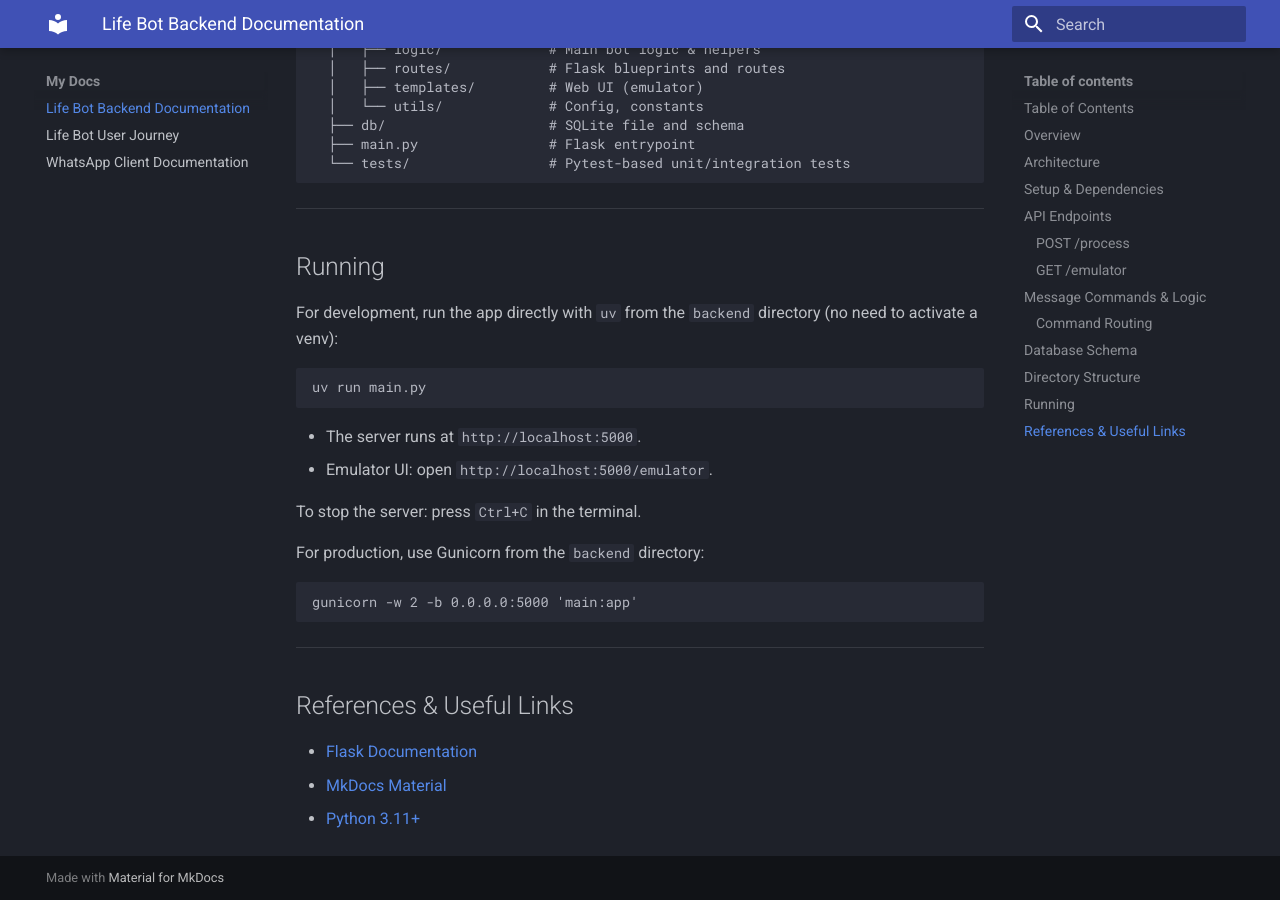
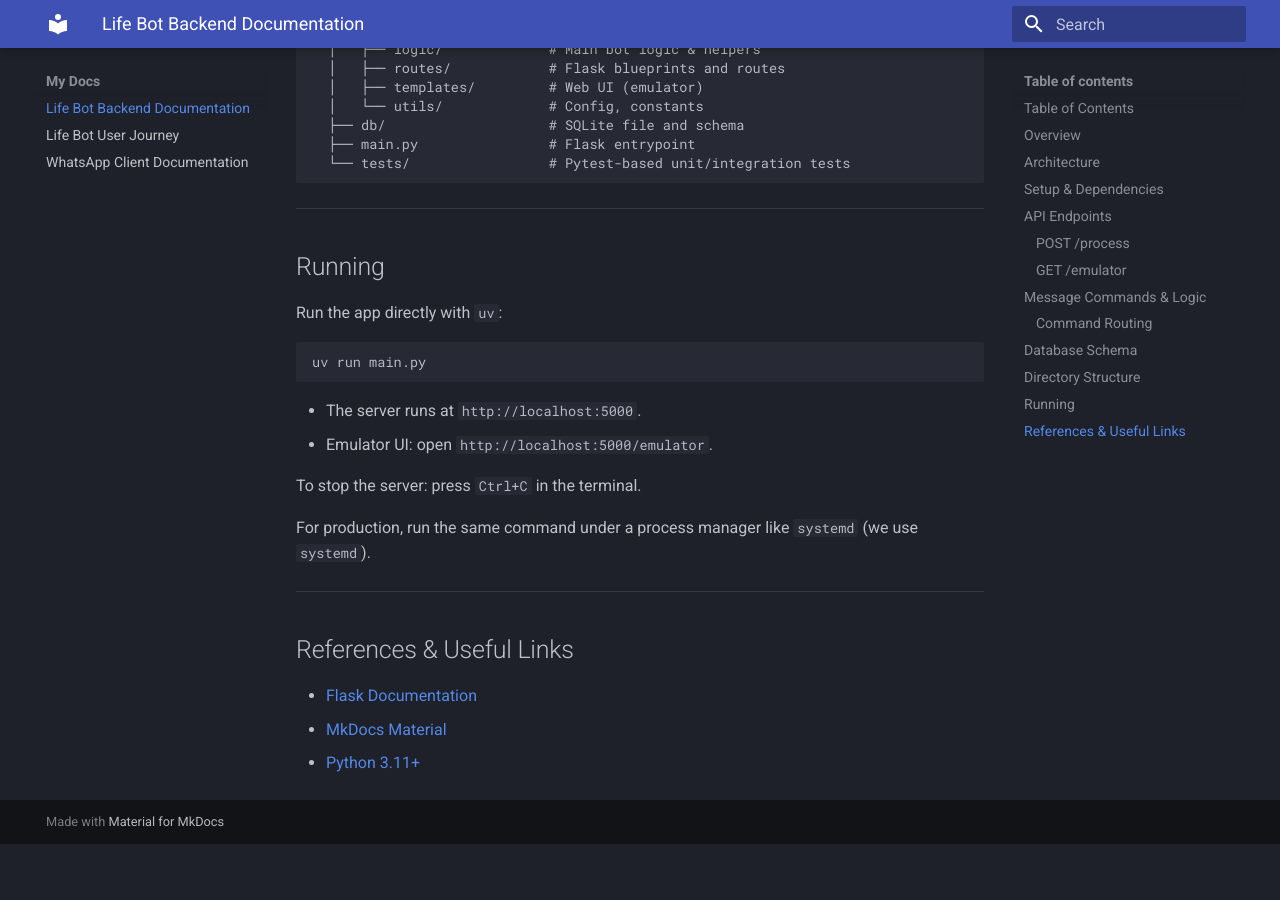
Before and after one commit to jmoraispk/loglife, an MkDocs documentation site: the page built from docs/docs/index.md, in a window 1280 px wide and 900 px high, scrolled down 4066 px. Built offline with MkDocs 1.6.1 and Material for MkDocs 9.7.7, drawn with Linux system fonts in a browser that asks for light colours; after the commit the page ends 4910 px from its top, so only the background shows below that; some of the changed text lies outside the part shown.

Commit message:
docs: remove Gunicorn references from backend docs

````diff
--- a/docs/docs/index.md
+++ b/docs/docs/index.md
@@ -47,7 +47,6 @@ uv sync
 
 Main dependencies:
 - `flask`
-- `gunicorn` (for production)
 - `pytest` (for testing)
 
 ---
@@ -150,7 +149,7 @@ backend/
 
 ## Running
 
-For development, run the app directly with `uv` from the `backend` directory (no need to activate a venv):
+Run the app directly with `uv`:
 ```sh
 uv run main.py
 ```
@@ -159,10 +158,7 @@ uv run main.py
 
 To stop the server: press `Ctrl+C` in the terminal.
 
-For production, use Gunicorn from the `backend` directory:
-```sh
-gunicorn -w 2 -b 0.0.0.0:5000 'main:app'
-```
+For production, run the same command under a process manager like `systemd` (we use `systemd`).
 
 ---
 
````
